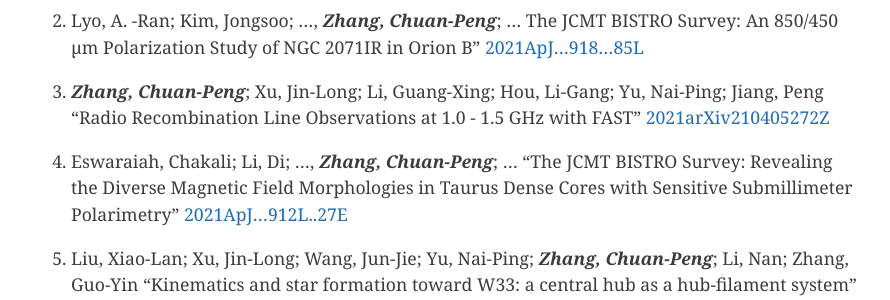
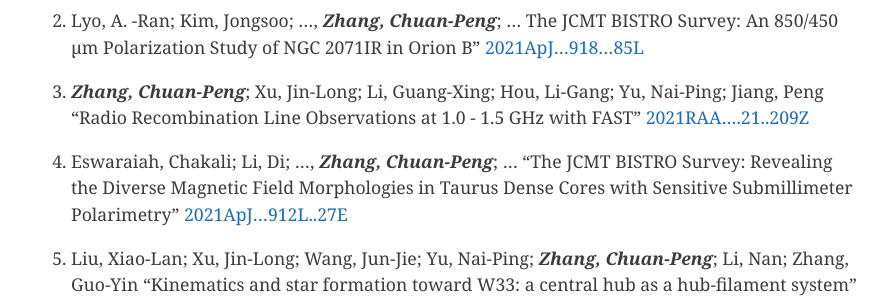
Before and after one commit to zcp521/zcp521.github.io, a Jekyll site: the page built from pub.md, in a window 1280 px wide and 900 px high, scrolled down 643 px. Shown: the part 155-455 px from the top of the window, without its empty margins (193-1083 px from the left). Built offline with Jekyll 4.4.1, drawn with Linux system fonts in a browser that asks for light colours.

Commit message:
Update pub.md

```diff
--- a/pub.md
+++ b/pub.md
@@ -24,7 +24,7 @@ tagline: "My publication list"
 
 48. ***Zhang, Chuan-Peng***; Xu, Jin-Long; Li, Guang-Xing; Hou, Li-Gang; Yu, Nai-Ping; Jiang, Peng
 	"Radio Recombination Line Observations at 1.0 - 1.5 GHz with FAST"
-	[2021arXiv210405272Z](https://ui.adsabs.harvard.edu/abs/2021arXiv210405272Z)
+	[2021RAA....21..209Z](https://ui.adsabs.harvard.edu/abs/2021RAA....21..209Z)
 
 47. Eswaraiah, Chakali; Li, Di; ..., ***Zhang, Chuan-Peng***; ...
 	"The JCMT BISTRO Survey: Revealing the Diverse Magnetic Field Morphologies in Taurus Dense Cores with Sensitive Submillimeter Polarimetry"
```
